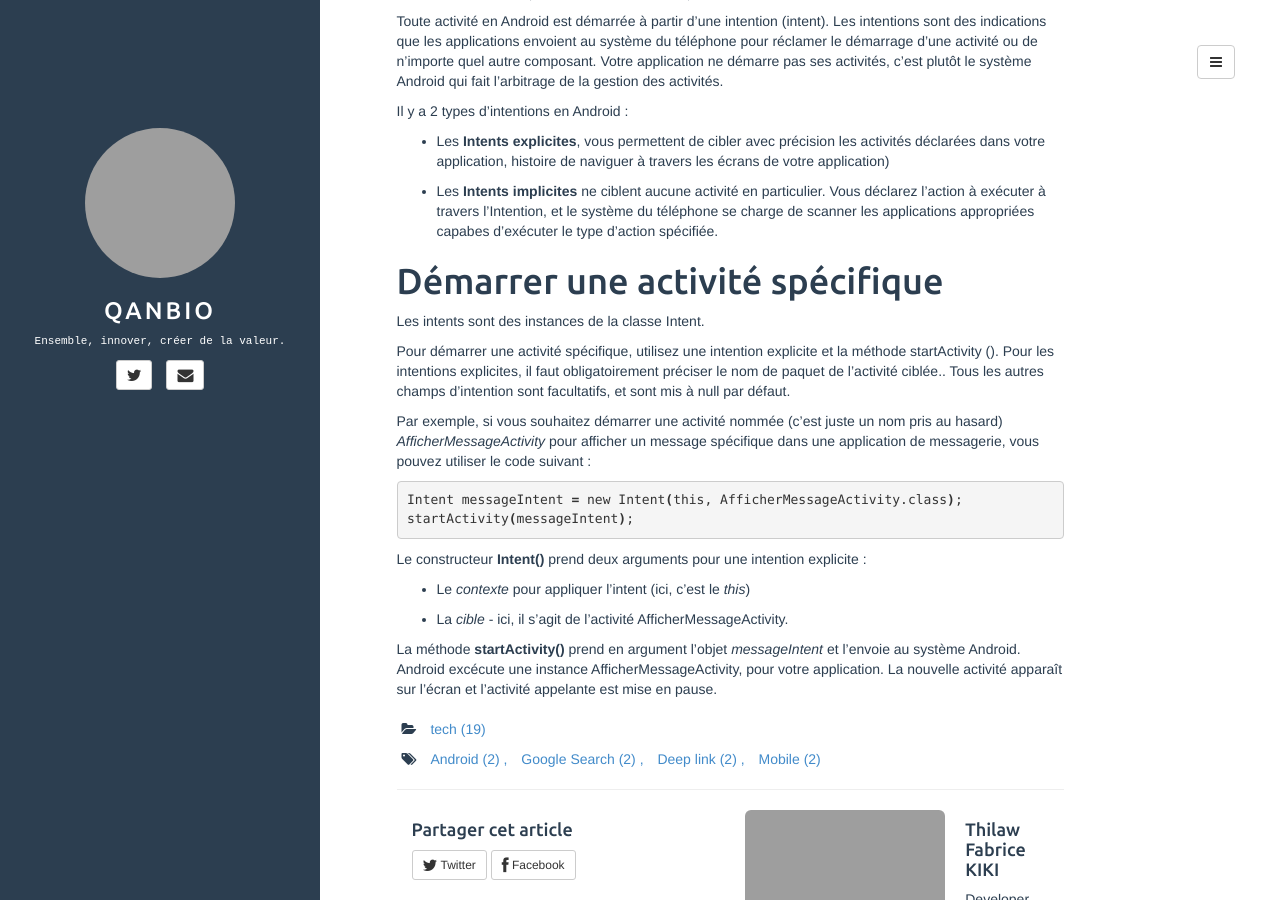
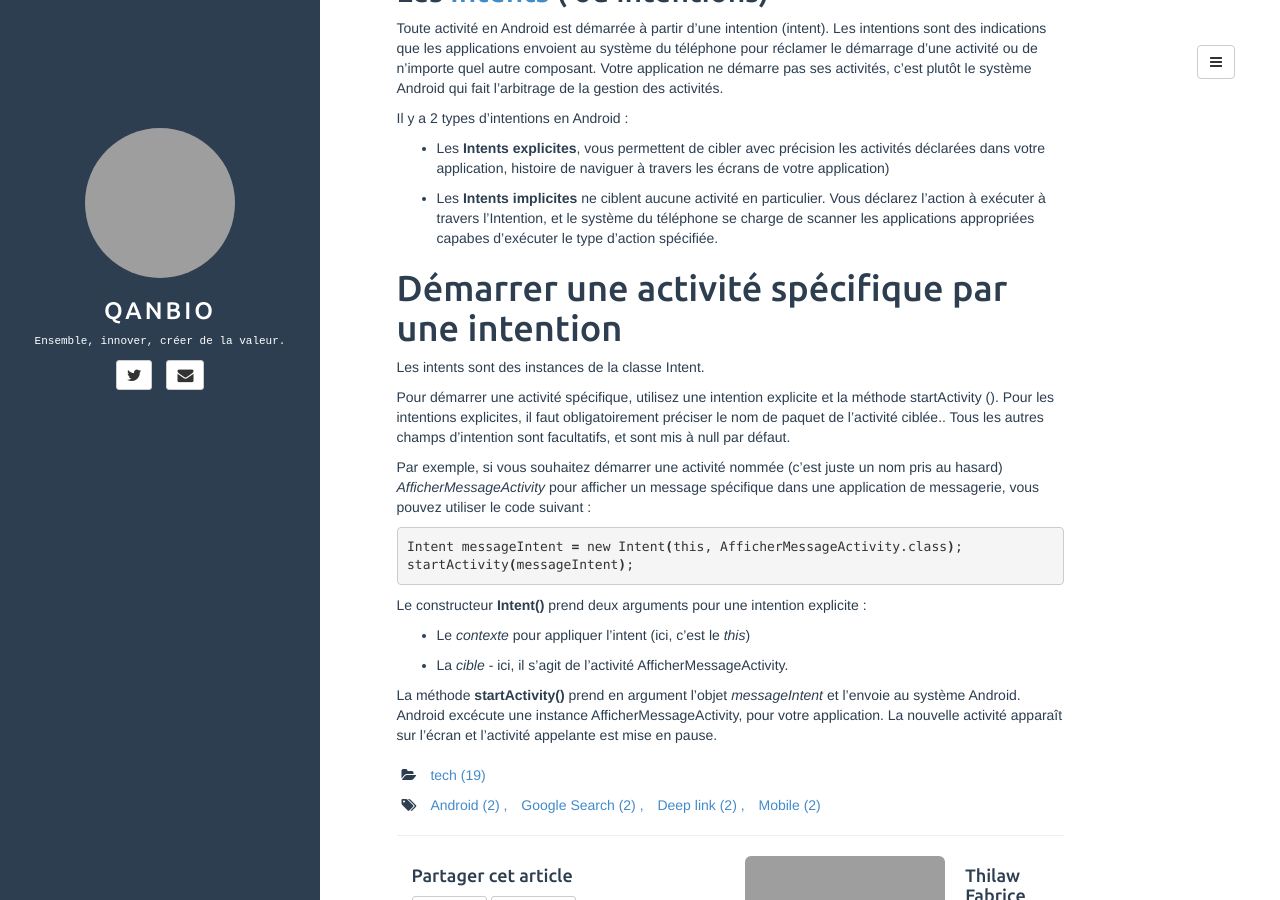
Before and after one commit to qanbio/blog, a Jekyll site: the page built from _posts/2017-11-06-interacting-with-other-apps.md, in a window 1280 px wide and 900 px high, scrolled down 796 px. Built offline with Jekyll 4.4.1, drawn with Linux system fonts in a browser that asks for light colours; comment, search, counter and statistics services are not loaded; grey boxes are pictures that could not be loaded.

Commit message:
renomme le titre de une section

```diff
--- a/_posts/2017-11-06-interacting-with-other-apps.md
+++ b/_posts/2017-11-06-interacting-with-other-apps.md
@@ -31,7 +31,7 @@
 
 * Déclarer l’activité dans le fichier manifest.xml  de l’application
 
-### Les [Intents](https://developer.android.com/reference/android/content/Intent.html) ( ou intentions)
+## Les [Intents](https://developer.android.com/reference/android/content/Intent.html) ( ou intentions)
 
 Toute activité en Android est démarrée à partir d’une intention (intent). Les intentions sont des indications que les applications envoient au système du téléphone pour réclamer le démarrage d’une activité ou de n’importe quel autre composant. Votre application ne démarre pas ses activités, c’est plutôt le système Android qui fait  l’arbitrage de la gestion des activités.
 
@@ -41,7 +41,7 @@
 
 * Les **Intents implicites** ne ciblent aucune activité en particulier. Vous déclarez l’action à exécuter à travers l’Intention, et le système du téléphone se charge de scanner les applications appropriées capabes d'exécuter le type d’action spécifiée.
 
-# Démarrer une activité spécifique
+# Démarrer une activité spécifique par une intention
 
 Les intents sont des instances de la classe Intent.
 
```
